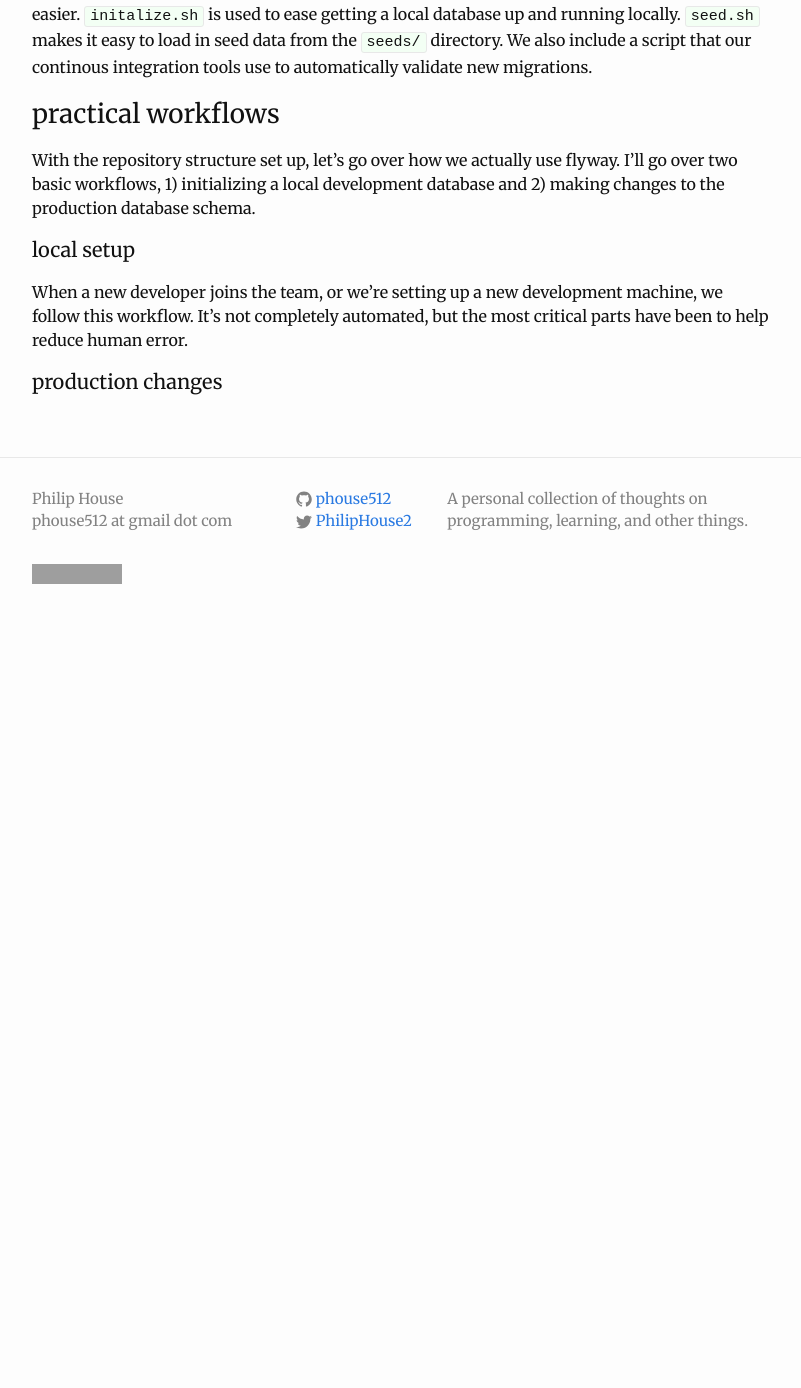
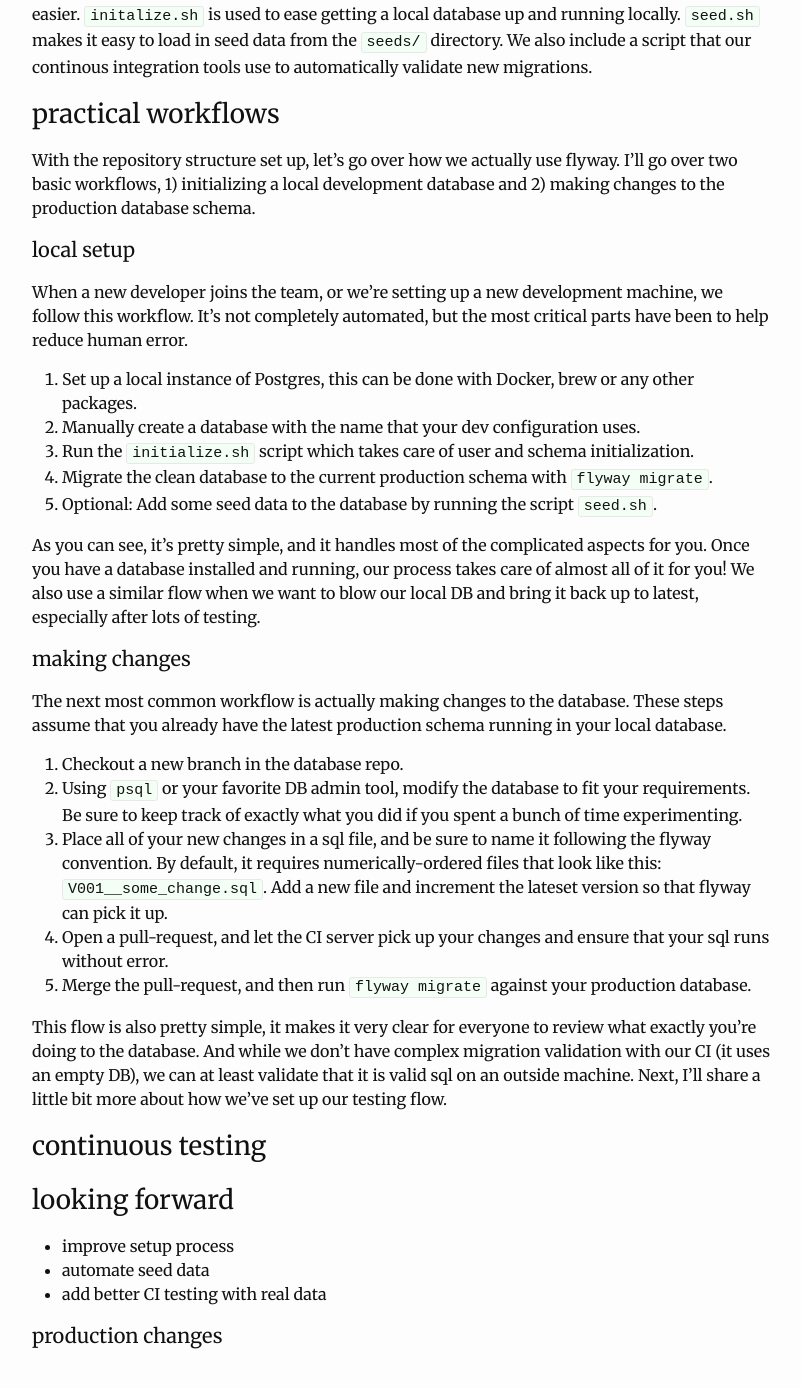
Before and after one commit to phouse512/blog, a Jekyll site: the page built from _posts/2017-12-06-version-control-with-flyway.markdown, in a window 1280 px wide and 1400 px high, scrolled down 2630 px. Shown: the top 1388 px of the window, without its empty margins (238-1039 px from the left). Built offline with Jekyll 4.4.1, drawn with Linux system fonts in a browser that asks for light colours; a script that is not in the unit is left out; comment, search, counter and statistics services are not loaded; before the commit the page ends 3260 px from its top, so only the background shows below that; some of the changed text lies outside the part shown; grey boxes are pictures that could not be loaded.

Commit message:
adding more to migration flow

````diff
--- a/_posts/2017-12-06-version-control-with-flyway.markdown
+++ b/_posts/2017-12-06-version-control-with-flyway.markdown
@@ -67,7 +67,7 @@ run_ci.sh  # used by circleci to run sql against test db
 seed.sh  # adds the seed data to the local dev db
 ```
 
-#### Configuration Files
+#### configuration files
 
 The first important directory is `conf/`. Inside that directory, you'll find
 multiple configuration files that specify different database logins
@@ -85,14 +85,14 @@ configuration files, you can find documentation [here][config-doc]. We use
 a separate configuration file for each development environment in order to make
 it clear when we are running migrations.
 
-#### SQL Migrations
+#### sql migrations
 
 The next important directory is `sql/` - this directory is more
 self-explanatory. It holds the numbered sql files that flyway uses to migrate
 your database. The flyway documentation is pretty clear about how this works,
 so I'll leave that to you to figure out.
 
-#### User Configuration
+#### user Configuration
 
 Inside `users/` we store sql scripts that hold the configuration for consistent
 users for ourselves and our services. I create new credentials for each
@@ -124,7 +124,7 @@ directory automatically runs these permissions commands to save some time and
 `psql` syntax lookups. This is definitely one of the more experimental
 aspects of our flyway usage, so we'll see how this evolves over time.
 
-#### Scripting
+#### scripting
 
 The rest of the contents in this directory are helper scripts that make common
 actions a little bit easier. `initalize.sh` is used to ease getting a local
@@ -144,6 +144,56 @@ When a new developer joins the team, or we're setting up a new development
 machine, we follow this workflow. It's not completely automated, but the most
 critical parts have been to help reduce human error.
 
+1. Set up a local instance of Postgres, this can be done with Docker, brew or
+   any other packages.
+2. Manually create a database with the name that your dev configuration uses.
+3. Run the `initialize.sh` script which takes care of user and schema
+   initialization.
+4. Migrate the clean database to the current production schema with `flyway
+   migrate`.
+5. Optional: Add some seed data to the database by running the script
+   `seed.sh`.
+
+As you can see, it's pretty simple, and it handles most of the complicated
+aspects for you. Once you have a database installed and running, our process
+takes care of almost all of it for you! We also use a similar flow when we want
+to blow our local DB and bring it back up to latest, especially after lots of
+testing.
+
+#### making changes
+
+The next most common workflow is actually making changes to the database. These
+steps assume that you already have the latest production schema running in your
+local database.
+
+1. Checkout a new branch in the database repo.
+2. Using `psql` or your favorite DB admin tool, modify the database to fit your
+   requirements. Be sure to keep track of exactly what you did if you spent
+   a bunch of time experimenting.
+3. Place all of your new changes in a sql file, and be sure to name it
+   following the flyway convention. By default, it requires numerically-ordered
+   files that look like this: `V001__some_change.sql`. Add a new file and
+   increment the lateset version so that flyway can pick it up.
+4. Open a pull-request, and let the CI server pick up your changes and ensure
+   that your sql runs without error.
+5. Merge the pull-request, and then run `flyway migrate` against your
+   production database.
+
+This flow is also pretty simple, it makes it very clear for everyone to review
+what exactly you're doing to the database. And while we don't have complex
+migration validation with our CI (it uses an empty DB), we can at least
+validate that it is valid sql on an outside machine. Next, I'll share a little
+bit more about how we've set up our testing flow.
+
+### continuous testing
+
+
+### looking forward
+
+- improve setup process
+- automate seed data
+- add better CI testing with real data
+
 
 
 #### production changes
````
